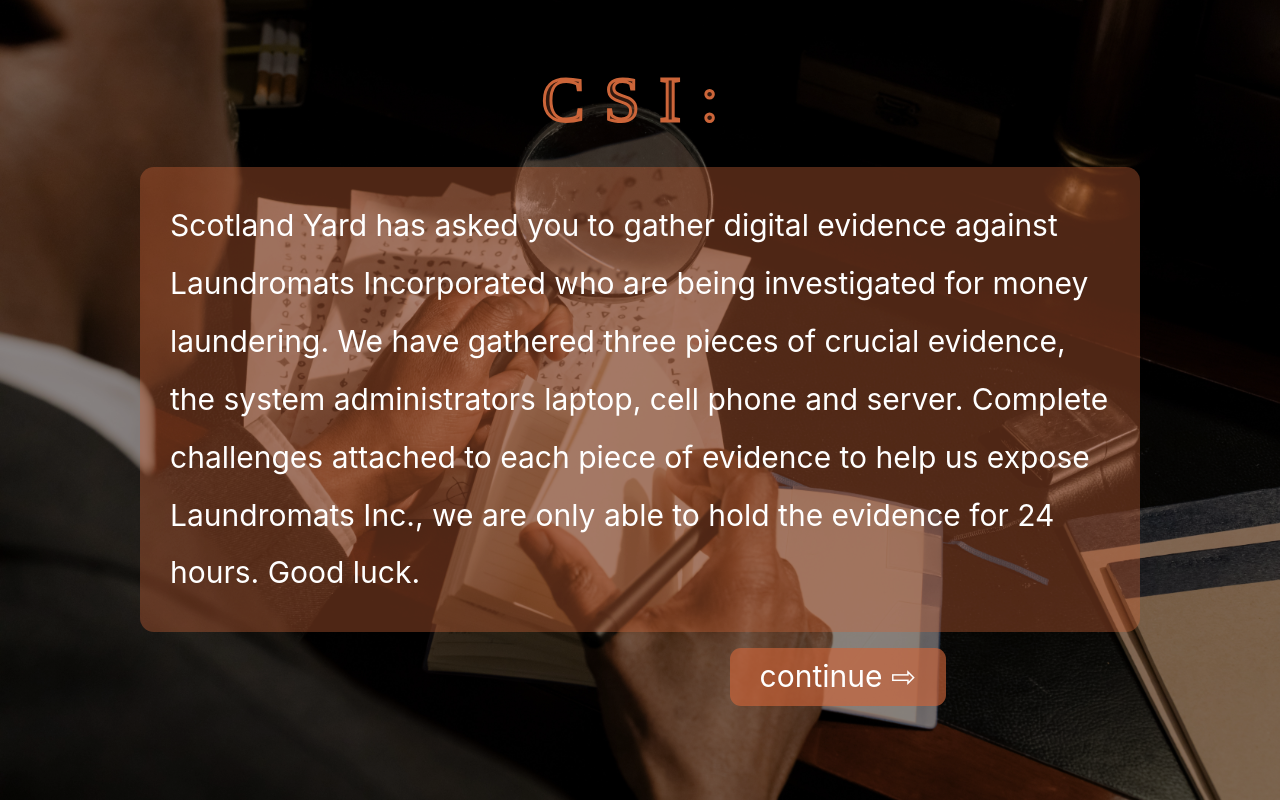
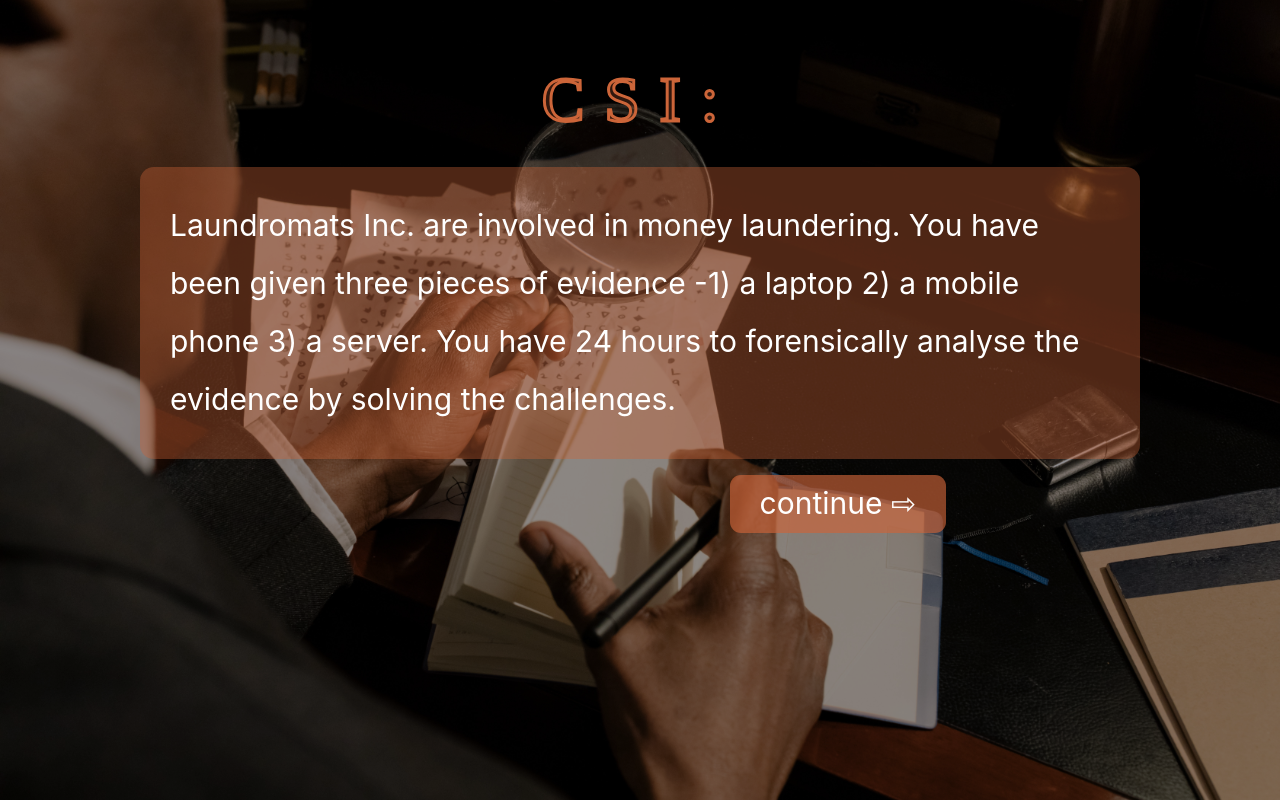
Before and after one commit to 40484357/Capture-The-Flag, a Flask app: page /intro in a window 1280 px wide. Run offline with Flask 3, Linux system fonts and the light colour scheme.

Commit message:
change to intro text

```diff
--- a/webapp/static/script.js
+++ b/webapp/static/script.js
@@ -63,7 +63,7 @@ back.addEventListener('click', ()=>{
         var quizButton = document.getElementById('quizButton')
         var backButton = document.getElementById('back')
 
-        descript.innerHTML="Scotland Yard has asked you to gather digital evidence against Laundromats Incorporated who are being investigated for money laundering. We have gathered three pieces of crucial evidence, the system administrators laptop, cell phone and server. Complete challenges attached to each piece of evidence to help us expose Laundromats Inc., we are only able to hold the evidence for 24 hours. Good luck."
+        descript.innerHTML="Laundromats Inc. are involved in money laundering. You have been given three pieces of evidence -1) a laptop  2) a mobile phone 3) a server. You have 24 hours to forensically analyse the evidence by solving the challenges."
         quizButton.classList.add('hidden')
         backButton.classList.add('hidden')
 
--- a/webapp/static/styles.css
+++ b/webapp/static/styles.css
@@ -447,6 +447,10 @@ body {
 }
 
 #laptop:hover {
+    cursor: pointer;
+}
+
+#phone:hover{
     cursor: pointer;
 }
 
--- a/webapp/templates/intro.html
+++ b/webapp/templates/intro.html
@@ -20,13 +20,7 @@
         </div>
         <div class="gameBody">
             <div class="descriptText" id = "descriptText">
-                Scotland Yard has asked you to gather digital evidence against
-                Laundromats Incorporated who are being investigated for money
-                laundering. We have gathered three pieces of crucial evidence, the
-                system administrators laptop, cell phone and server. Complete
-                challenges attached to each piece of evidence to help us expose
-                Laundromats Inc., we are only able to hold the evidence for 24 hours.
-                Good luck.
+                Laundromats Inc. are involved in money laundering. You have been given three pieces of evidence -1) a laptop  2) a mobile phone 3) a server. You have 24 hours to forensically analyse the evidence by solving the challenges.
             </div>
             <div class = "hidden" id = "introQuiz">
                 <iframe
```
